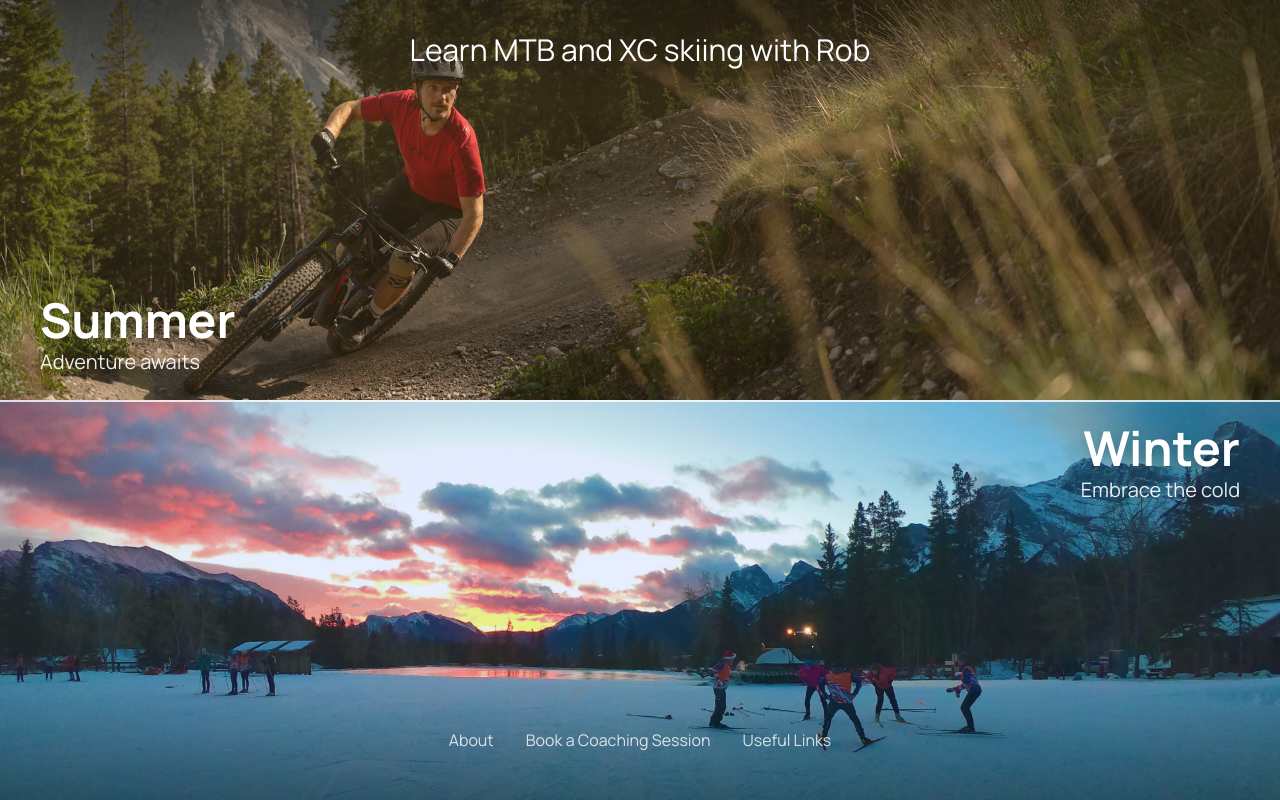
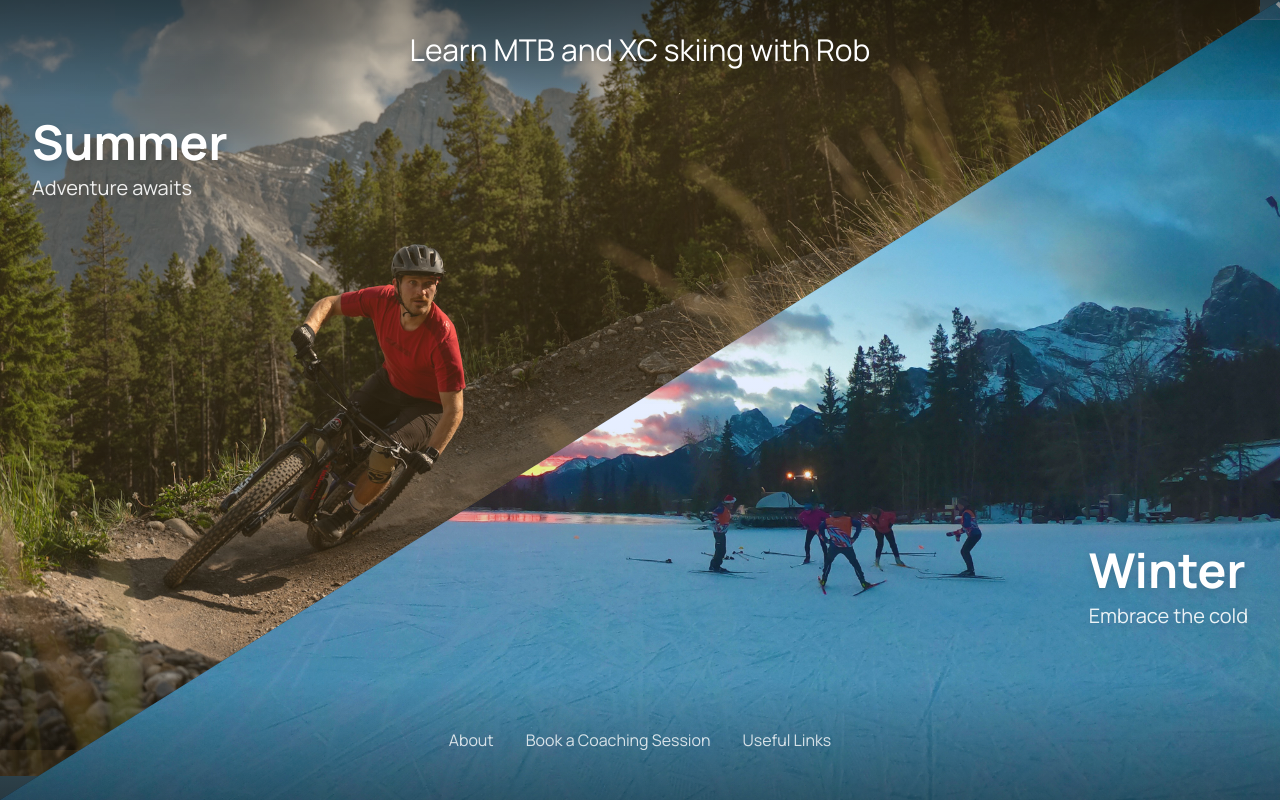
Before and after one commit to robpevny/robwebsite, a React (Vite) app: page / in a window 1280 px wide. Built offline with nearby package versions, Linux system fonts and the light colour scheme.

Commit message:
Home: horizontal split on mobile, diagonal on desktop

```diff
--- a/src/components/Home/Home.tsx
+++ b/src/components/Home/Home.tsx
@@ -23,18 +23,19 @@ export default function Home() {
         <h1 className="text-lg sm:text-3xl text-white text-center">Learn MTB and XC skiing with Rob</h1>
       </header>
 
-      <div className="absolute inset-0 flex flex-col">
+      {/* Mobile: horizontal split */}
+      <div className="absolute inset-0 flex flex-col sm:hidden">
         <Link to="/summer" className="flex-1 relative overflow-hidden group">
           <div
-            className="absolute inset-0 bg-cover transition-all duration-500 group-hover:brightness-110 group-hover:scale-[1.02]"
+            className="absolute inset-0 bg-cover transition-all duration-500 group-hover:brightness-110"
             style={{
               backgroundImage: `linear-gradient(rgba(255, 200, 100, 0.2), rgba(255, 200, 100, 0.1)), url('${summerBike}')`,
               backgroundPosition: "50% 60%",
             }}
           />
-          <div className="absolute bottom-6 left-6 sm:left-10">
-            <h2 className="text-3xl sm:text-5xl font-bold text-white drop-shadow-lg">Summer</h2>
-            <p className="text-base sm:text-xl text-white/90 mt-1 drop-shadow-md">Adventure awaits</p>
+          <div className="absolute bottom-6 left-6">
+            <h2 className="text-3xl font-bold text-white drop-shadow-lg">Summer</h2>
+            <p className="text-base text-white/90 mt-1 drop-shadow-md">Adventure awaits</p>
           </div>
         </Link>
 
@@ -42,17 +43,60 @@ export default function Home() {
 
         <Link to="/winter" className="flex-1 relative overflow-hidden group">
           <div
-            className="absolute inset-0 bg-cover transition-all duration-500 group-hover:brightness-110 group-hover:scale-[1.02]"
+            className="absolute inset-0 bg-cover transition-all duration-500 group-hover:brightness-110"
             style={{
               backgroundImage: `linear-gradient(rgba(100, 150, 255, 0.2), rgba(100, 150, 255, 0.1)), url('${winterSki}')`,
               backgroundPosition: "50% 40%",
             }}
           />
-          <div className="absolute top-6 right-6 sm:right-10 text-right">
-            <h2 className="text-3xl sm:text-5xl font-bold text-white drop-shadow-lg">Winter</h2>
-            <p className="text-base sm:text-xl text-white/90 mt-1 drop-shadow-md">Embrace the cold</p>
+          <div className="absolute top-6 right-6 text-right">
+            <h2 className="text-3xl font-bold text-white drop-shadow-lg">Winter</h2>
+            <p className="text-base text-white/90 mt-1 drop-shadow-md">Embrace the cold</p>
           </div>
         </Link>
+      </div>
+
+      {/* Desktop: diagonal split */}
+      <div className="absolute inset-0 hidden sm:block">
+        <Link to="/summer">
+          <div
+            className="absolute inset-0 bg-cover transition-all duration-500 hover:brightness-110 hover:scale-[1.02] cursor-pointer"
+            style={{
+              backgroundImage: `linear-gradient(rgba(255, 200, 100, 0.2), rgba(255, 200, 100, 0.1)), url('${summerBike}')`,
+              backgroundPosition: "calc(50% - 20px) calc(50% - 50px)",
+              clipPath: "polygon(0 0, 100% 0, 0 100%)",
+            }}
+          >
+            <div className="absolute top-40 left-8 -translate-y-1/2">
+              <h2 className="text-5xl font-bold text-white drop-shadow-lg">Summer</h2>
+              <p className="text-xl text-white/90 mt-2 drop-shadow-md">Adventure awaits</p>
+            </div>
+          </div>
+        </Link>
+
+        <Link to="/winter">
+          <div
+            className="absolute inset-0 bg-cover transition-all duration-500 hover:brightness-110 hover:scale-[1.02] cursor-pointer"
+            style={{
+              backgroundImage: `linear-gradient(rgba(100, 150, 255, 0.2), rgba(100, 150, 255, 0.1)), url('${winterSki}')`,
+              backgroundPosition: "50% calc(50% + 100px)",
+              clipPath: "polygon(100% 0, 100% 100%, 0 100%)",
+            }}
+          >
+            <div className="absolute bottom-32 right-8 -translate-y-1/2">
+              <h2 className="text-5xl font-bold text-white drop-shadow-lg">Winter</h2>
+              <p className="text-xl text-white/90 mt-2 drop-shadow-md">Embrace the cold</p>
+            </div>
+          </div>
+        </Link>
+
+        <div
+          className="absolute top-0 right-0 w-1 h-[141.42%] bg-white/80 shadow-2xl"
+          style={{
+            transformOrigin: "top right",
+            transform: "rotate(-45deg) translateX(-50%)",
+          }}
+        />
       </div>
 
       <footer className="absolute bottom-0 left-0 right-0 z-20 p-6 sm:p-12 bg-gradient-to-t from-black/40 to-transparent">
```
